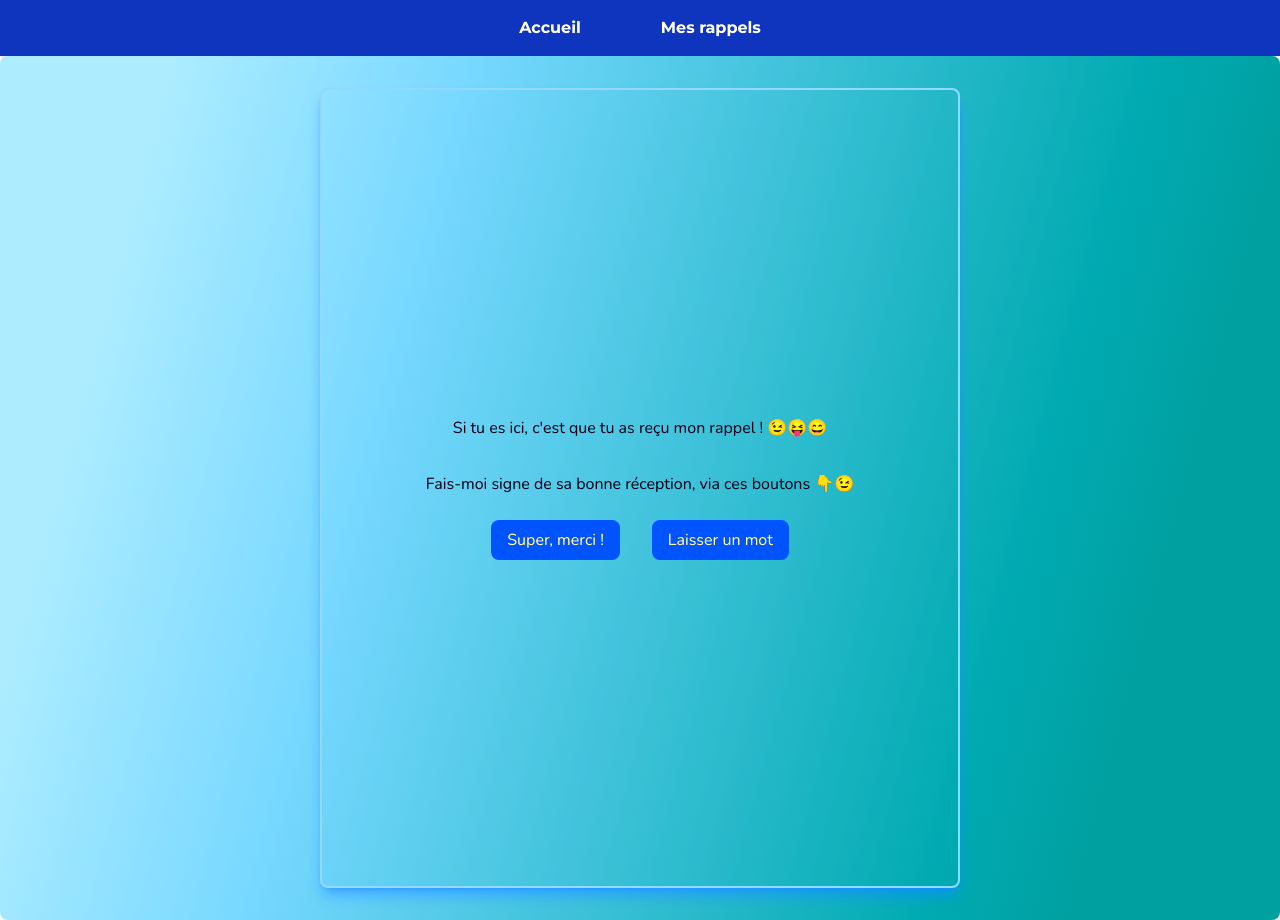
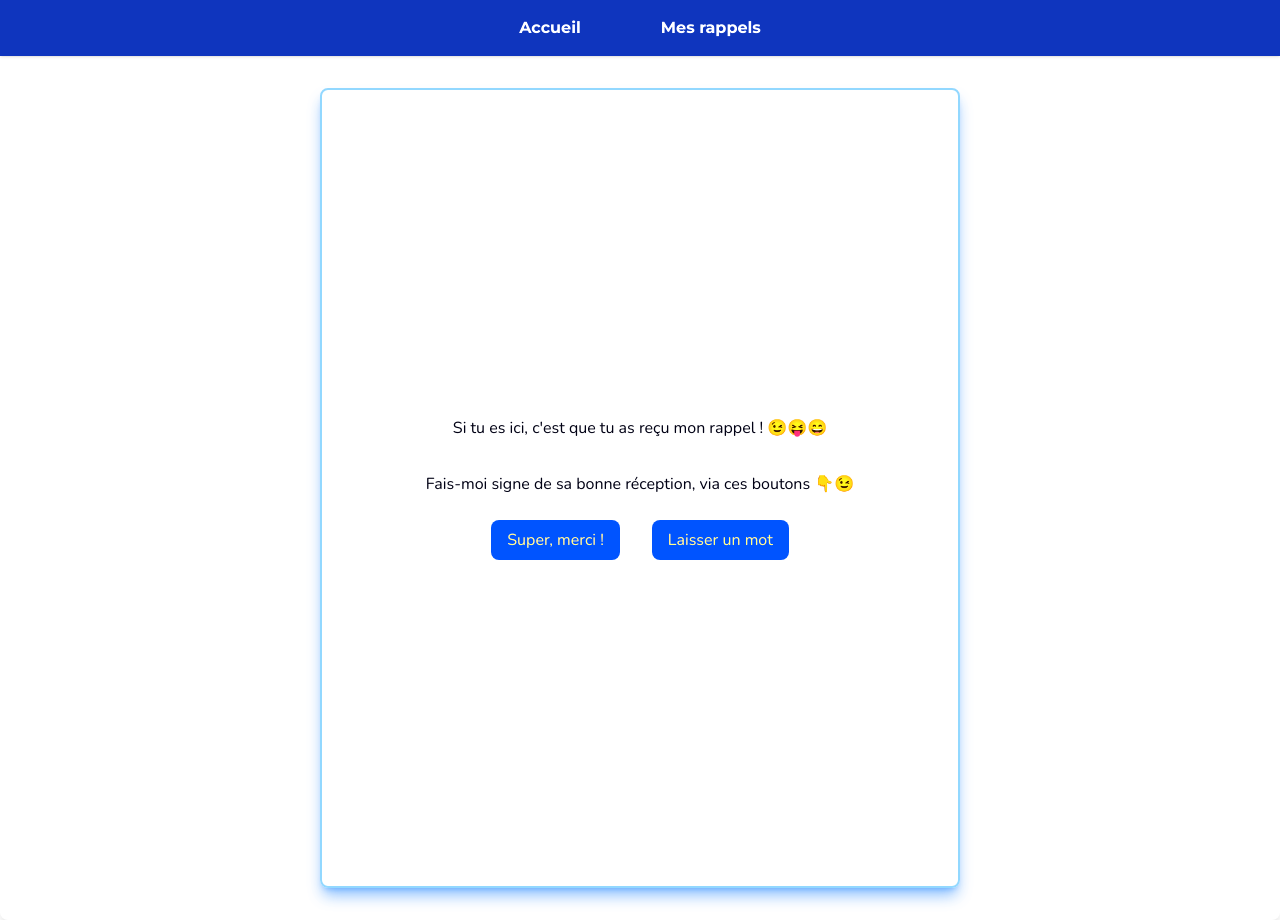
Before and after one commit to Elysa23/Projet-Notifications, a Next.js app: page / in a window 1280 px wide. Built offline with nearby package versions, Linux system fonts and the light colour scheme.

Commit message:
Push du correctif de sécurité de next.js

```diff
--- a/app/page.tsx
+++ b/app/page.tsx
@@ -115,7 +115,7 @@ export default function Home() {
       </nav>
 
 
-      <main className=" bg-[linear-gradient(105deg,rgba(163,213,255,1)_11.3%,rgba(6,153,153,1)_86.7%)] contrast-127 min-h-screen rounded-lg shadow-lg flex items-center justify-center text-slate-900">
+      <main className=" bg-[linear-gradient(105deg,rgba(6,153,153,1)_80%, rgba(163,213,255,1)_11.3%,rgba(6,153,153,1)_80%)] contrast-127 min-h-screen rounded-lg shadow-lg flex items-center justify-center text-slate-900">
         <div className="hover:bg-cyan-500 font-sans flex flex-col items-center justify-center min-h-screen p-8 pb-20 gap-8 sm:p-20 m-8 bg-red rounded-lg shadow-lg shadow-blue-500/50 border-2 border-blue-300 sm:w-3/4 lg:w-1/2">
 
           {!showRest && (
```
Also changed, not shown: package.json (+6 -6 lines), tsconfig.json (+19 -5 lines), 1 other file (tests, documents, lock files or other folders).
